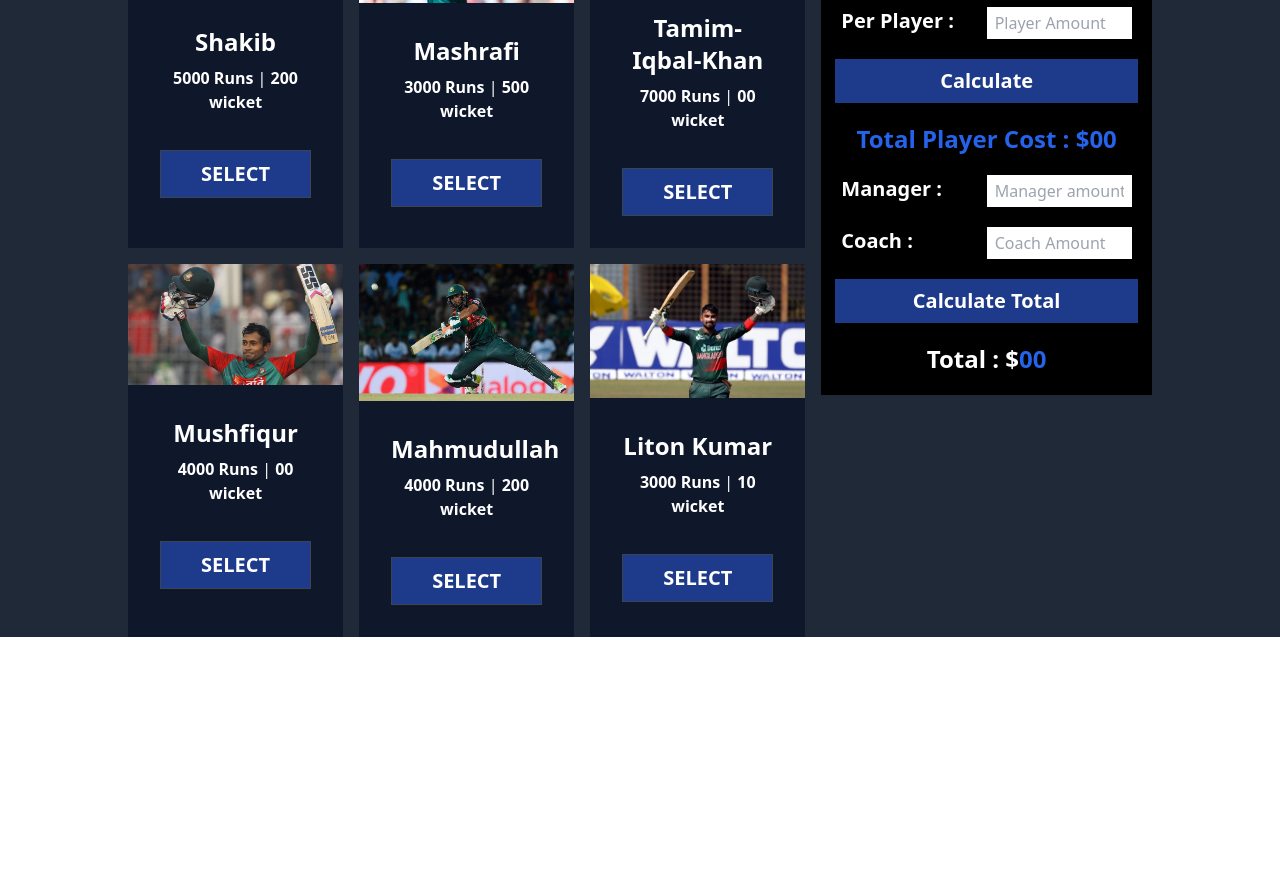
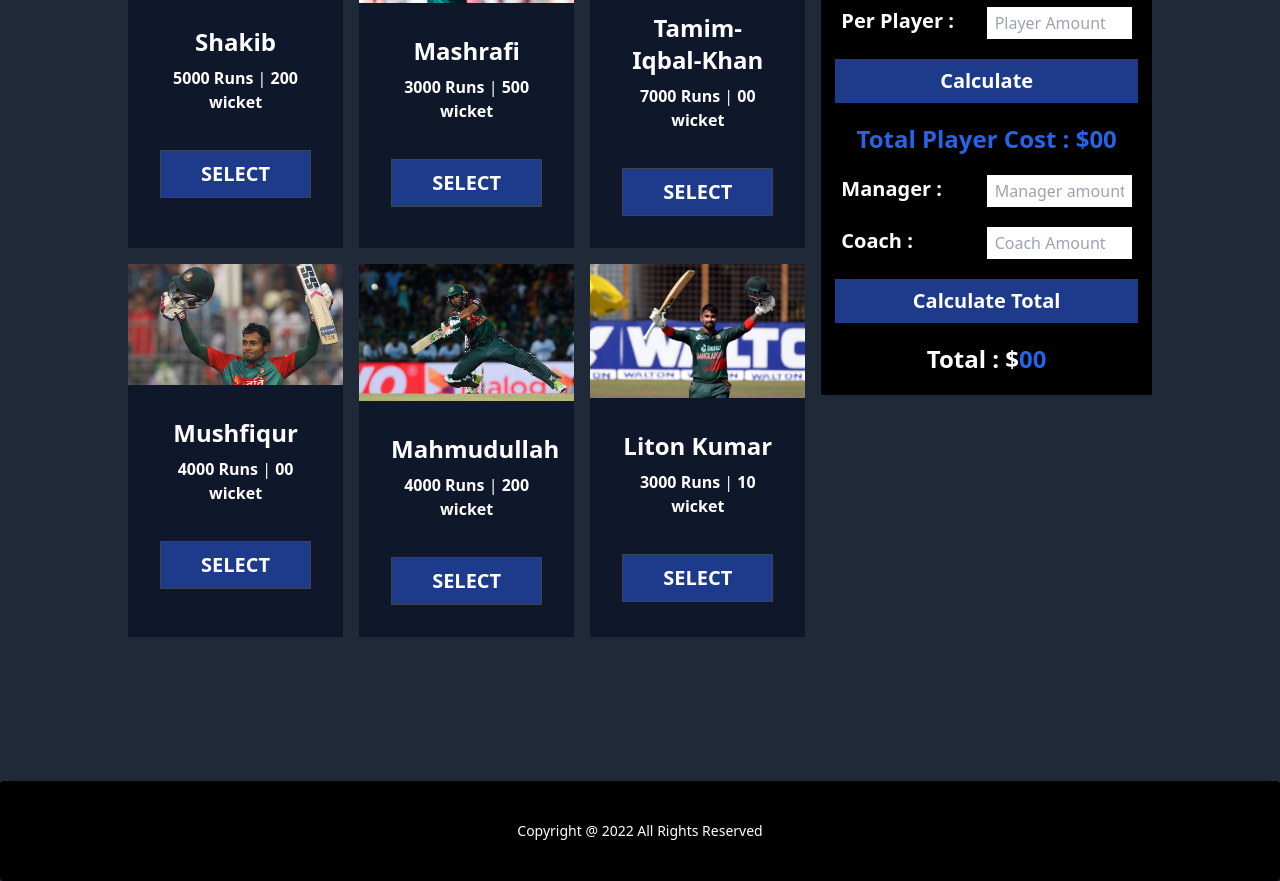
Before and after one commit to Hamim-200/Team_Choice, a plain HTML site: page index.html in a window 1280 px wide. Shown: the part 429-1310 px from the top of the page. Before the commit the page ends 1210 px from the top, so only its background shows below. Drawn offline with nearby package versions, Linux system fonts and the light colour scheme.

Commit message:
footer added

```diff
--- a/index.html
+++ b/index.html
@@ -222,6 +222,11 @@
     </main>
     <!-- Main Section end -->
 
+    <!-- Footer Added -->
+    <footer class="footer footer-center p-10 bg-black text-base-content rounded text-white">
+        <p> Copyright @ 2022 All Rights Reserved</p>
+    </footer>
+    <!-- Footer End-->
 </body>
 
 </html>
```
